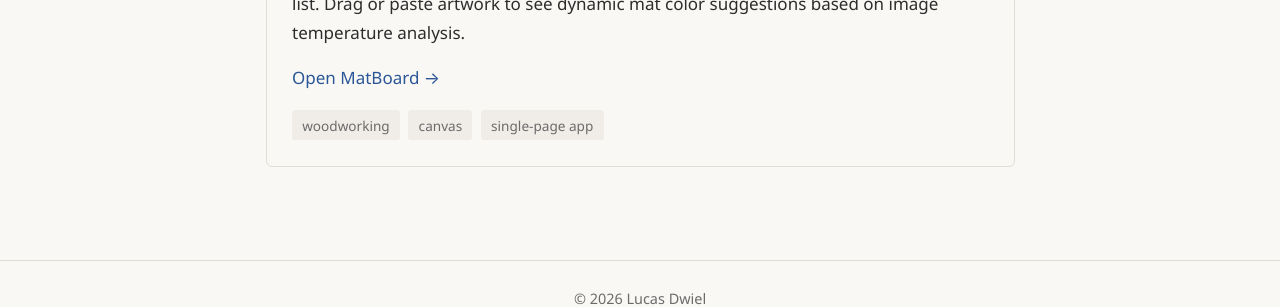
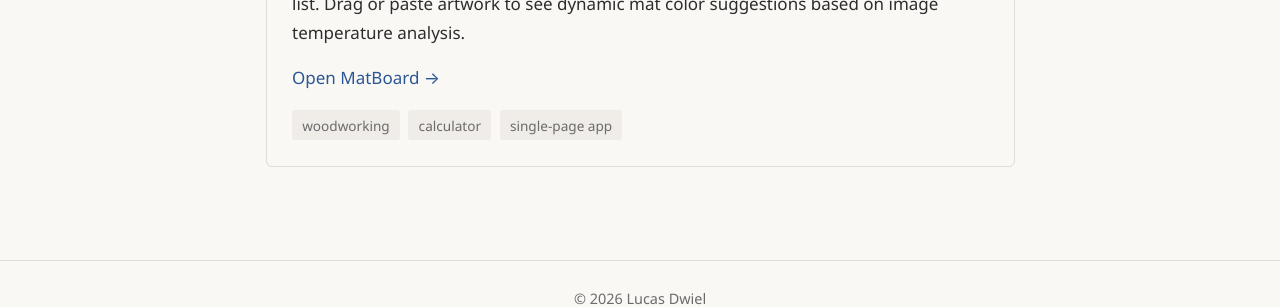
Before and after one commit to lucasdwi/lucasdwi.github.io, a Jekyll site: the page built from personal-projects.md, in a window 1280 px wide and 998 px high. Shown: the part 661-968 px from the top of the window. Built offline with Jekyll 4.4.1, drawn with Linux system fonts in a browser that asks for light colours.

Commit message:
Update MatBoard tag from canvas to calculator
Co-Authored-By: Claude Opus 4.6 <noreply@anthropic.com>

```diff
--- a/personal-projects.md
+++ b/personal-projects.md
@@ -34,7 +34,7 @@ A picture framing calculator with a canvas-based live preview. Enter artwork dim
 
 <div class="tags" markdown="0">
   <span class="tag">woodworking</span>
-  <span class="tag">canvas</span>
+  <span class="tag">calculator</span>
   <span class="tag">single-page app</span>
 </div>
 </div>
```
